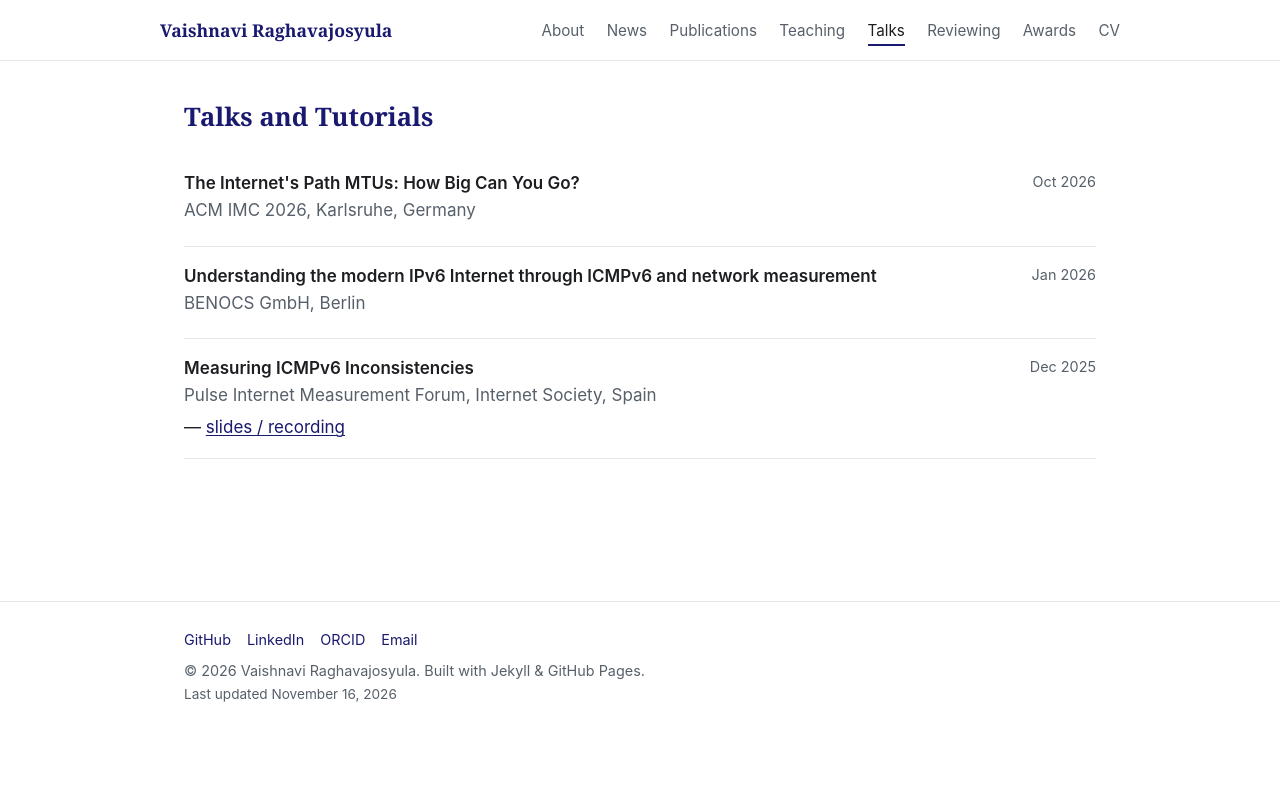
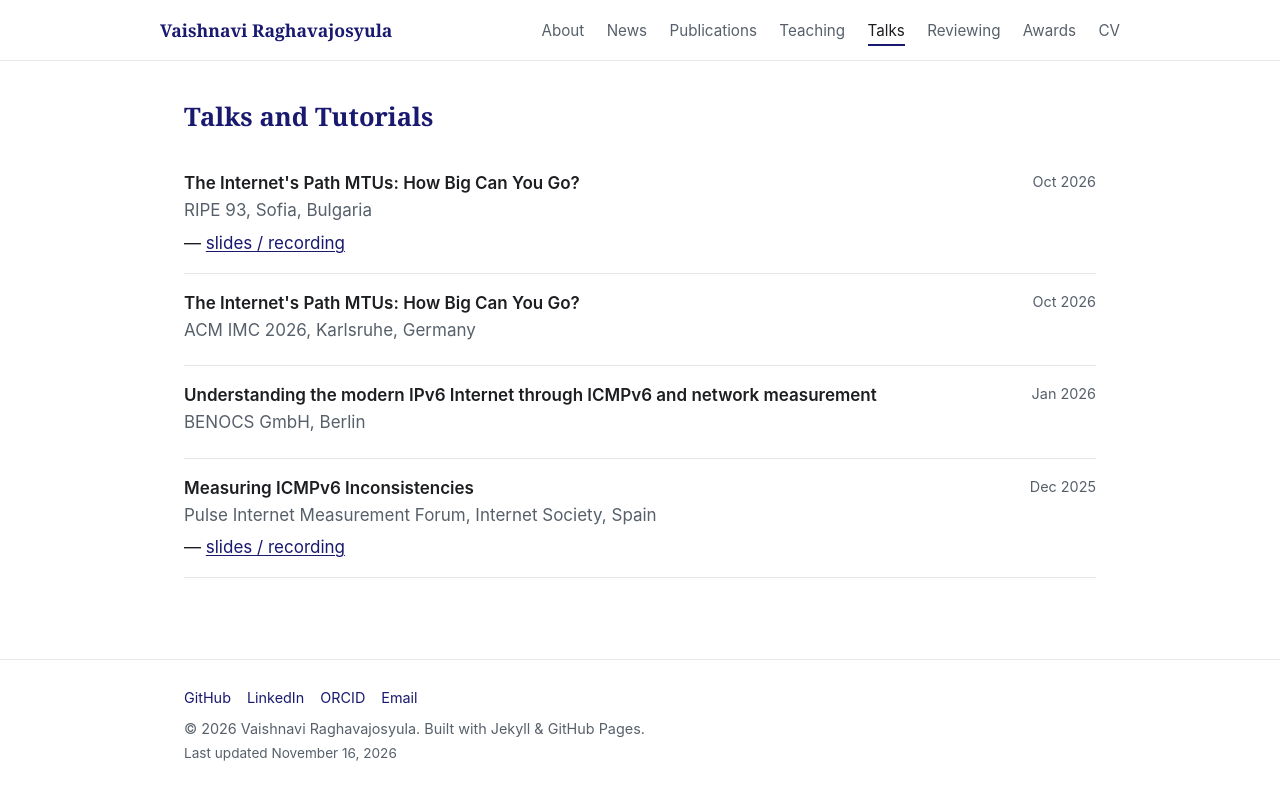
Before and after one commit to rjvaishnavi/rjvaishnavi.github.io, a Jekyll site: the page built from talks.md, in a window 1280 px wide. Shown: the top 800 px of the page. Built offline with Jekyll 4.4.1, drawn with Linux system fonts in a browser that asks for light colours.

Commit message:
november additions

```diff
--- a/_data/reviewing.yml
+++ b/_data/reviewing.yml
@@ -1,3 +1,5 @@
+- role: "Technical Program Committee Member"
+  venue: "ACM IMC 2027"
 - role: "Shadow Technical Program Committee Member"
   venue: "ACM IMC 2026"
   details: "Awarded Distinguished Reviewer"
--- a/_data/talks.yml
+++ b/_data/talks.yml
@@ -1,3 +1,7 @@
+- title: "The Internet's Path MTUs: How Big Can You Go?"
+  event: "RIPE 93, Sofia, Bulgaria"
+  dates: "Oct 2026"
+  link: "https://ripe93.ripe.net/programme/meeting-plan/sessions/136/9W9JWP/"
 - title: "The Internet's Path MTUs: How Big Can You Go?"
   event: "ACM IMC 2026, Karlsruhe, Germany"
   dates: "Oct 2026"
```
Also changed, not shown: 1 other file.
